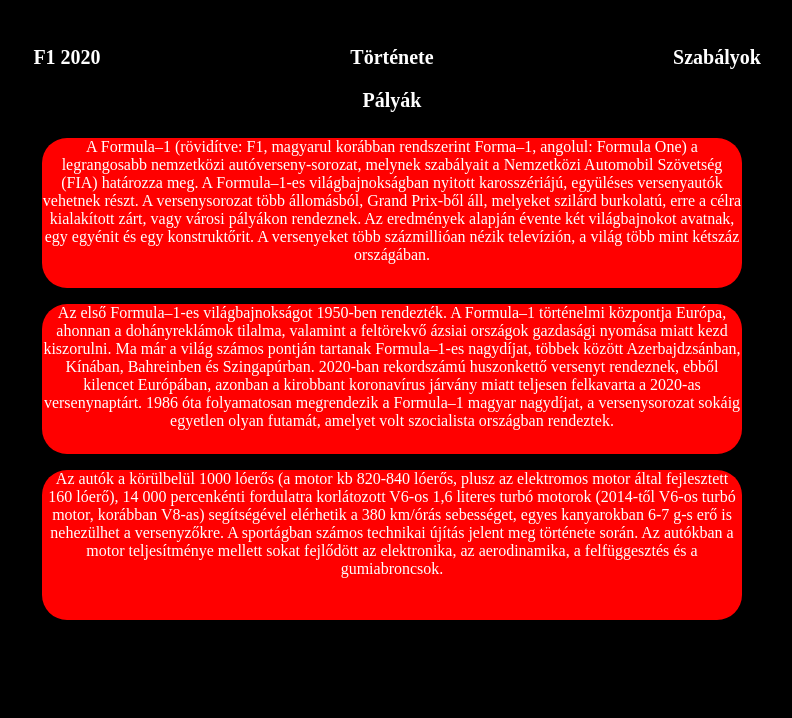
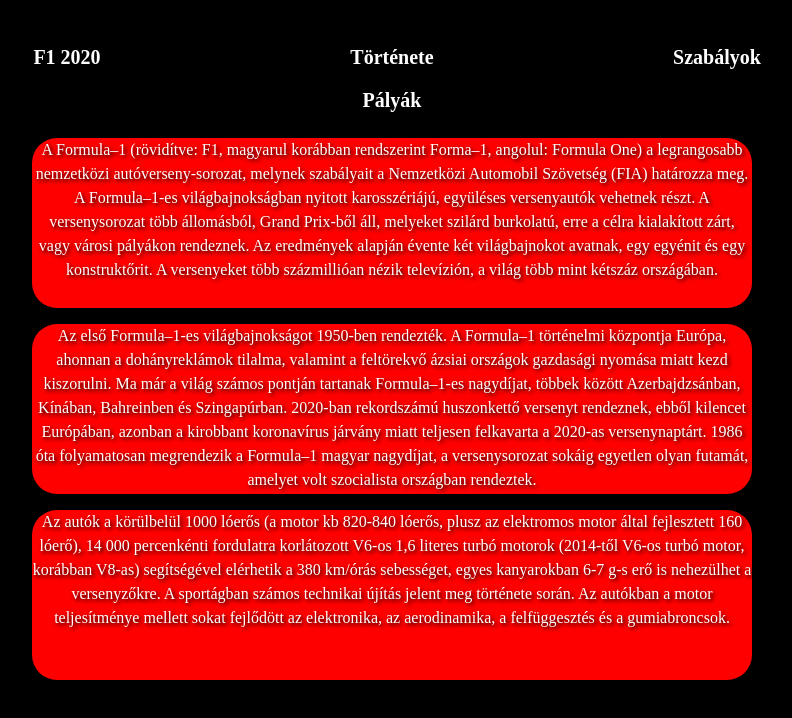
Before and after one commit to Roland1520/Szeretematejet, a website: page Szeretematejet/Kancsi_html/Fooldal/fooldal.html in a window 1280 px wide. Shown: the whole page, without its empty margins (248-1040 px from the left). Drawn offline with Linux system fonts and the light colour scheme.

Commit message:
random szöveg

```diff
--- a/Szeretematejet/Kancsi_html/Fooldal/fooldal.css
+++ b/Szeretematejet/Kancsi_html/Fooldal/fooldal.css
@@ -58,7 +58,9 @@
     border-color: #ffffff;
     background-color: #ff0000;
     border-radius: 25px;
-    width: 700px;
-    height: 150px;
-
+    width: 720px;
+    height: 170px;
+ line-height: 1.5em;
+ overflow: auto;
+ text-shadow: 2px 2px 4px black;
 }
```
